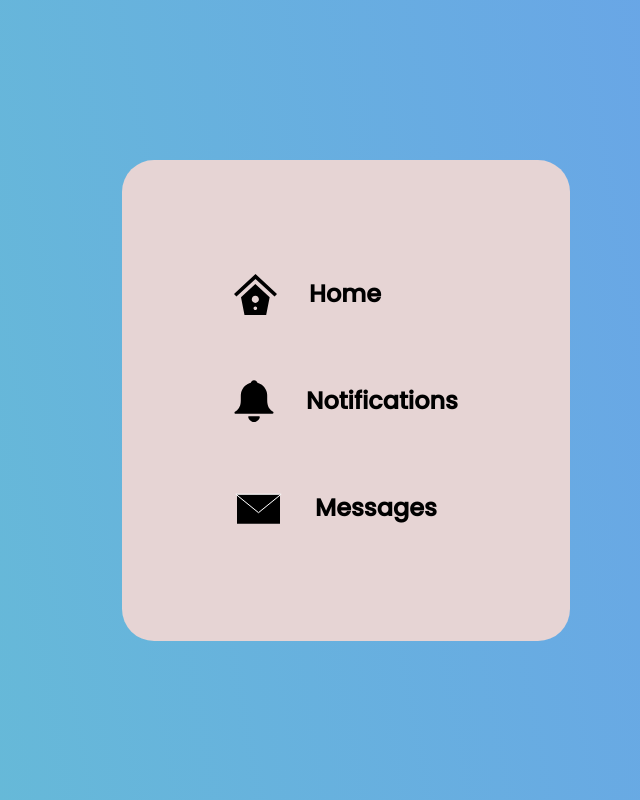
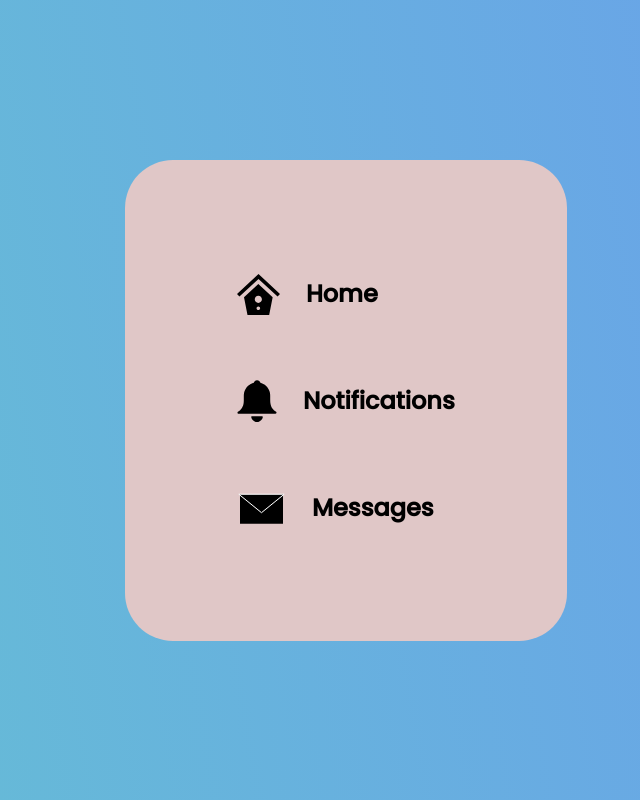
Before and after one commit to Thhomas1/Micro-Animations, a plain HTML site: page index.html in a window 1280 px wide. Shown: the whole page, without its empty margins (294-934 px from the left). Drawn offline with nearby package versions, Linux system fonts and the light colour scheme.

Commit message:
Update style.css

```diff
--- a/style.css
+++ b/style.css
@@ -15,9 +15,9 @@ body {
 }
 
 .container{
-  background: rgb(230, 212, 212);
+  background: rgb(224, 199, 199);
   padding: 5rem;
-  border-radius: 2rem;
+  border-radius: 3rem;
 }
 
 .home,
@@ -31,7 +31,7 @@ body {
 .home-title,
 .notification-title,
 .message-title {
-  padding-left: 2rem;
+  padding-left: 1.6rem;
 }
 
 .notification-svg,
```
